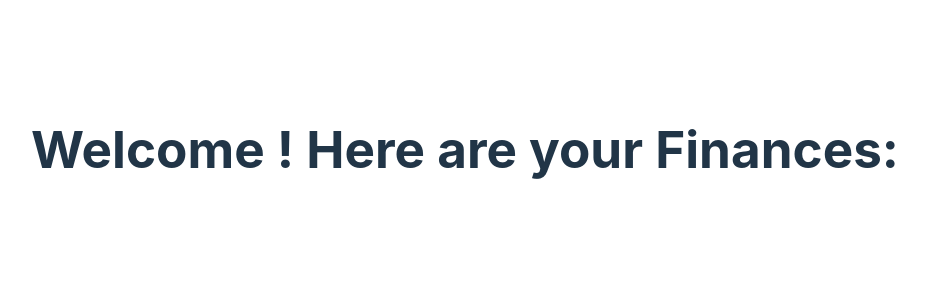
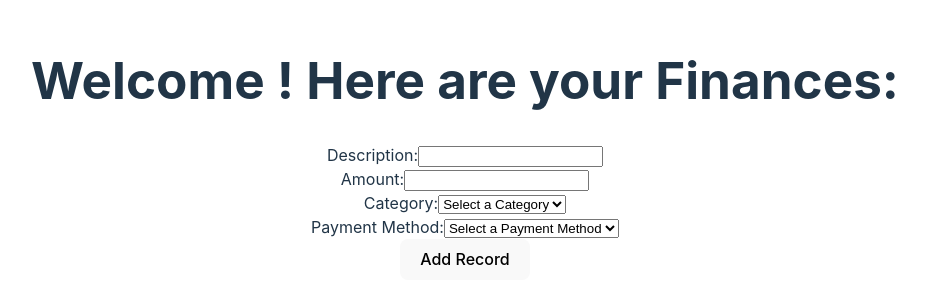
Before and after one commit to ckiroshan/Finance-Tracker-App-Frontend, a React (Vite) app: page / in a window 1280 px wide. Shown: the part 251-554 px from the top of the page, without its empty margins (175-1101 px from the left). Built offline with nearby package versions, Linux system fonts and the light colour scheme; no server answers.

Commit message:
feat: Implemented expense entry form with handler.

```diff
--- /dev/null
+++ b/src/pages/dashboard/FinancialRecordForm.tsx
@@ -0,0 +1,69 @@
+import { useState } from "react";
+import { useUser } from "@clerk/clerk-react";
+
+export const FinancialRecordForm = () => {
+  const [description, setDescription] = useState<string>("");
+  const [amount, setAmount] = useState<string>("");
+  const [category, setCategory] = useState<string>("");
+  const [paymentMethod, setPaymentMethod] = useState<string>("");
+
+  const user = useUser();
+
+  const handleSubmit = (event: React.FormEvent<HTMLFormElement>) => {
+    event.preventDefault();
+
+    const newRecord = {
+      userId: user?.id,
+      date: new Date(),
+      description: description,
+      amount: parseFloat(amount),
+      category: category,
+      paymentMethod: paymentMethod,
+    };
+
+    //addRecord(newRecord);
+    setDescription("");
+    setAmount("");
+    setCategory("");
+    setPaymentMethod("");
+  };
+
+  return (
+    <div className="form-container">
+      <form onSubmit={handleSubmit}>
+        <div className="form-field">
+          <label>Description:</label>
+          <input type="text" required className="input" value={description} onChange={(e) => setDescription(e.target.value)} />
+        </div>
+        <div className="form-field">
+          <label>Amount:</label>
+          <input type="number" required className="input" value={amount} onChange={(e) => setAmount(e.target.value)} />
+        </div>
+        <div className="form-field">
+          <label>Category:</label>
+          <select required className="input" value={category} onChange={(e) => setCategory(e.target.value)}>
+            <option value="">Select a Category</option>
+            <option value="Food">Food</option>
+            <option value="Rent">Rent</option>
+            <option value="Salary">Salary</option>
+            <option value="Utilities">Utilities</option>
+            <option value="Entertainment">Entertainment</option>
+            <option value="Other">Other</option>
+          </select>
+        </div>
+        <div className="form-field">
+          <label>Payment Method:</label>
+          <select required className="input" value={paymentMethod} onChange={(e) => setPaymentMethod(e.target.value)}>
+            <option value="">Select a Payment Method</option>
+            <option value="Credit Card">Credit Card</option>
+            <option value="Cash">Cash</option>
+            <option value="Bank Transfer">Bank Transfer</option>
+          </select>
+        </div>
+        <button type="submit" className="button">
+          Add Record
+        </button>
+      </form>
+    </div>
+  );
+};
--- a/src/pages/dashboard/index.tsx
+++ b/src/pages/dashboard/index.tsx
@@ -1,4 +1,5 @@
 import { useUser } from "@clerk/clerk-react";
+import { FinancialRecordForm } from "./FinancialRecordForm";
 
 export const Dashboard = () => {
   const { user } = useUser();
@@ -6,6 +7,7 @@
   return (
     <div className="dashboard-container">
       <h1>Welcome {user?.firstName}! Here are your Finances:</h1>
+      <FinancialRecordForm />
     </div>
   );
 };
```
